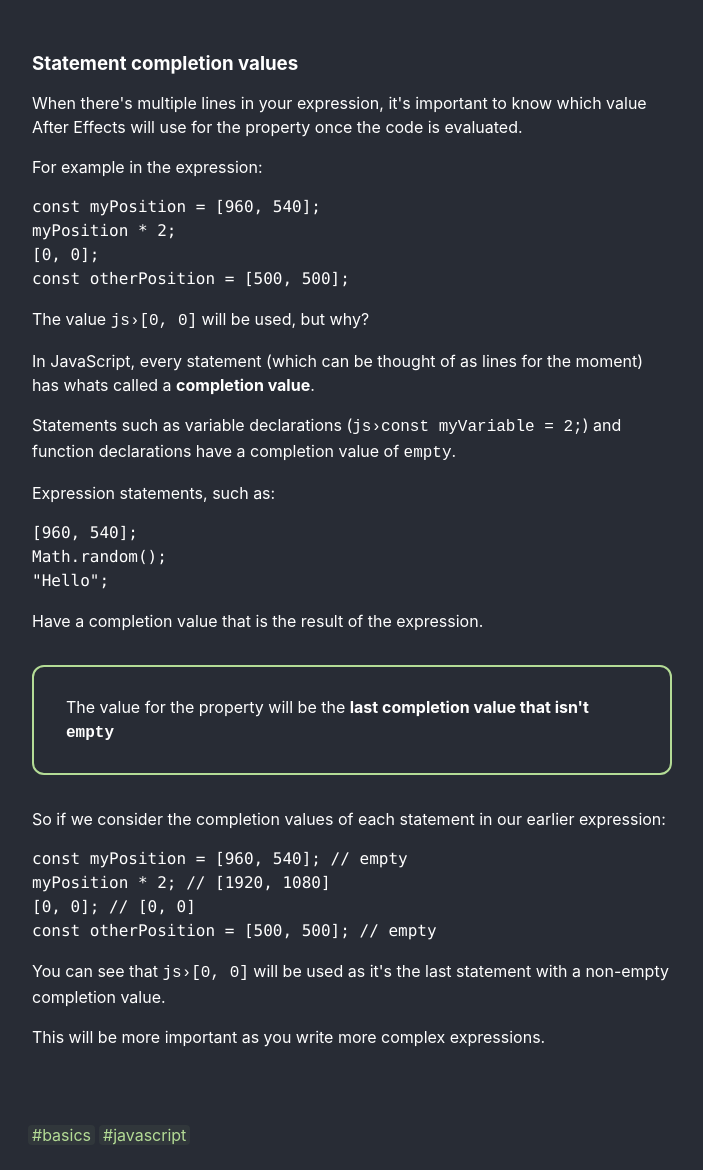
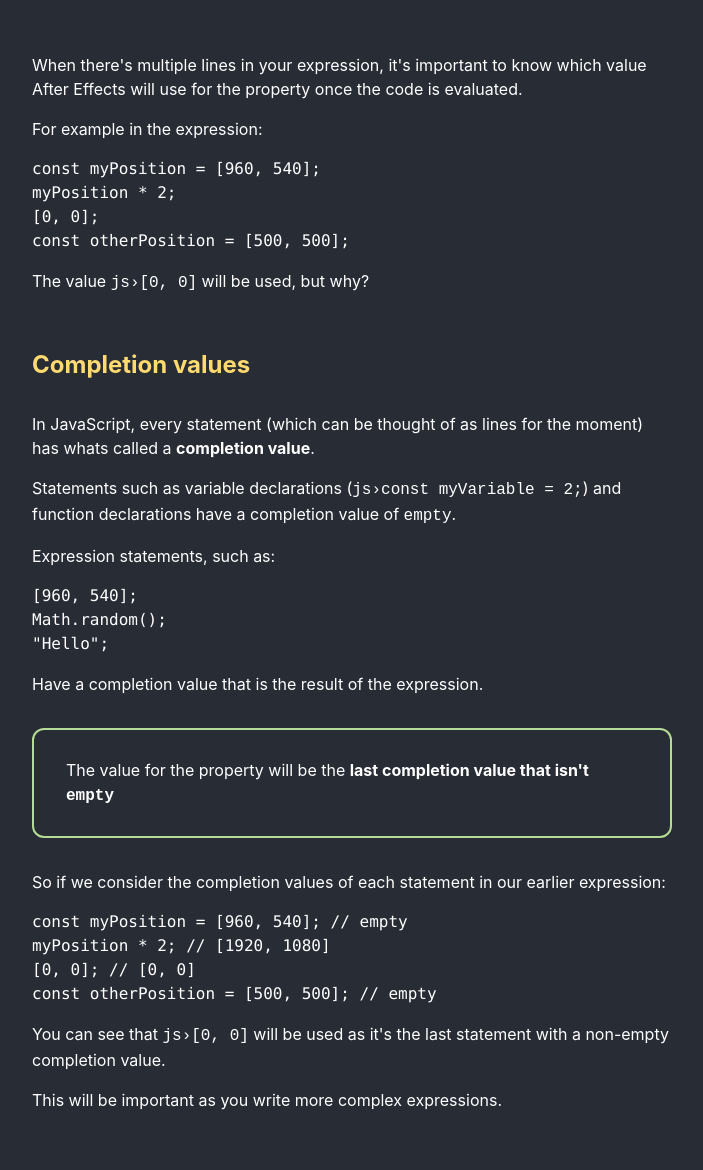
Before and after one commit to motiondeveloper/blog, a Gatsby site: page /blog/draft-posts/basics-statement-completion-values/ in a window 1280 px wide. Shown: the part 307-1477 px from the top of the page, without its empty margins (288-991 px from the left). Built offline with nearby package versions, Linux system fonts and the light colour scheme; Gatsby itself is replaced by a stand-in of ours; some packages are replaced by stand-ins of ours; code samples lack their colours.

Commit message:
content: fix headings

````diff
--- a/content/blog/draft-posts/basics-statement-completion-values/index.mdx
+++ b/content/blog/draft-posts/basics-statement-completion-values/index.mdx
@@ -7,8 +7,6 @@
 description: >-
   Learn what statement completion values are and how they control what value your expression evaluates to.
 ---
-
-### Statement completion values
 
 When there's multiple lines in your expression, it's important to know which value After Effects will use for the property once the code is evaluated.
 
@@ -22,6 +20,8 @@
 ```
 
 The value `js›[0, 0]` will be used, but why?
+
+## Completion values
 
 In JavaScript, every statement (which can be thought of as lines for the moment) has whats called a **completion value**.
 
@@ -50,4 +50,4 @@
 
 You can see that `js›[0, 0]` will be used as it's the last statement with a non-empty completion value.
 
-This will be more important as you write more complex expressions.
+This will be important as you write more complex expressions.
````
